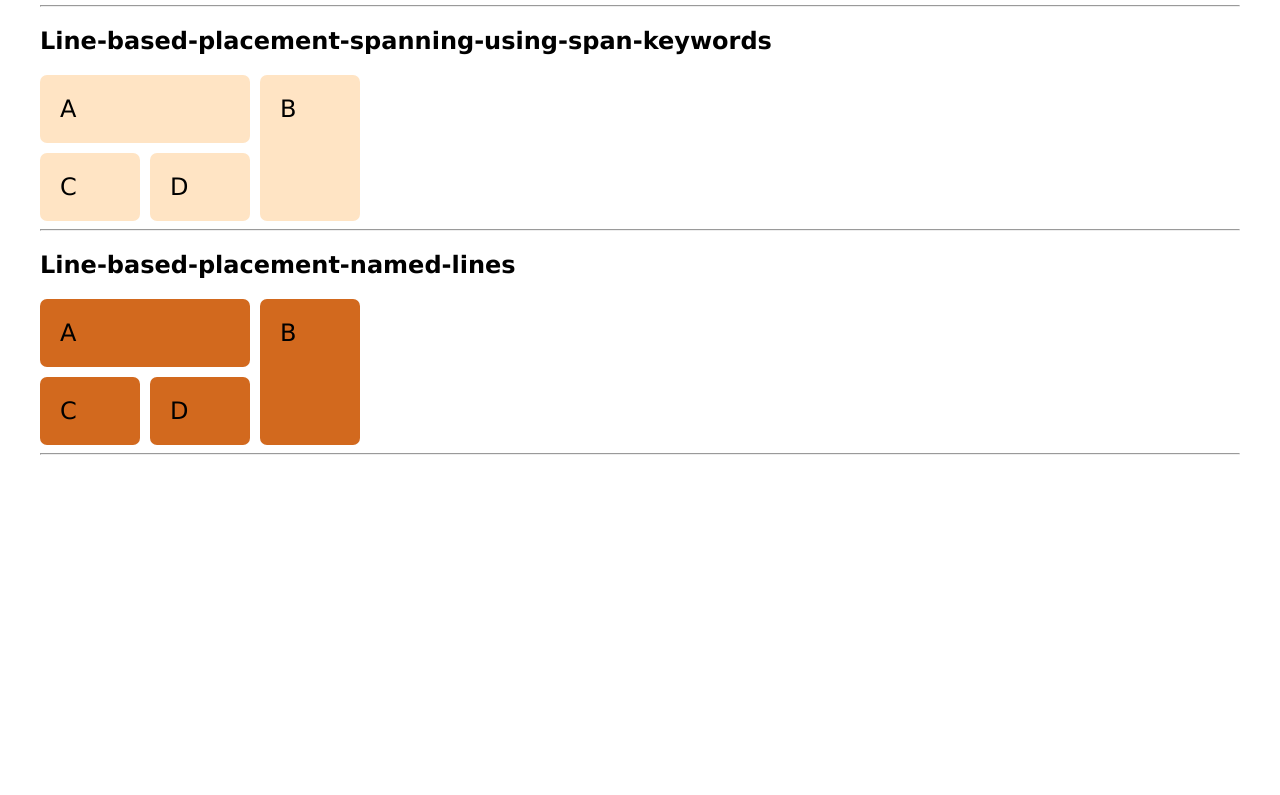
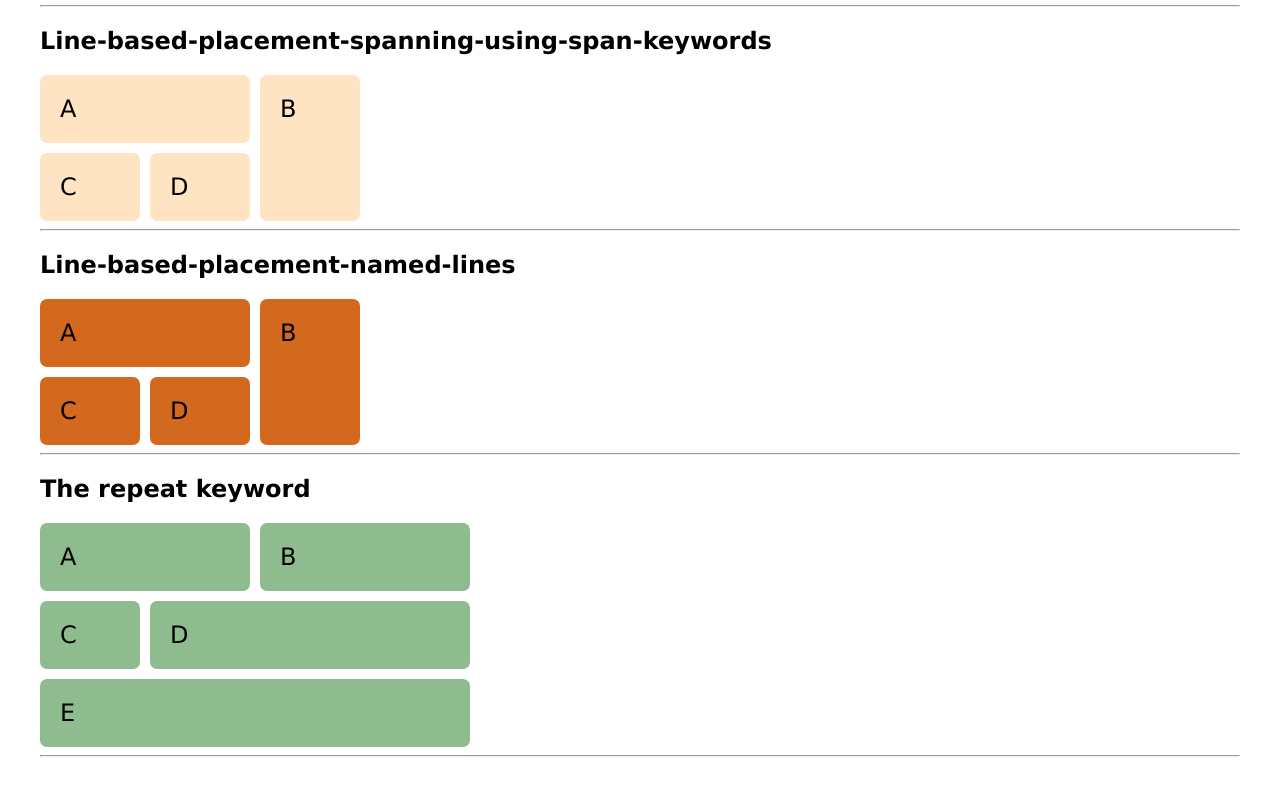
Before and after one commit to Lexicon-Frontend-React-2023-2024/grid, a plain HTML site: page index.html in a window 1280 px wide. Shown: the part 1202-1997 px from the top of the page. Before the commit the page ends 1697 px from the top, so only its background shows below. Drawn offline with Linux system fonts and the light colour scheme.

Commit message:
The repeat keyword rules

```diff
--- a/index.html
+++ b/index.html
@@ -84,6 +84,16 @@
         <div class="box7 D7">D</div>
     </div>
     <hr>
-
+     <h2>The repeat keyword</h2>
+     <!--The repeat keyword-->
+    <div class="boxEight">
+        <div class="box8 A8">A</div>
+        <div class="box8 B8">B</div>
+        <div class="box8 C8">C</div>
+        <div class="box8 D8">D</div>
+        <div class="box8 E8">E</div>
+    </div>
+    <hr>
+    <!--TODO: Tomorrow....-->
 </body>
 </html>
--- a/style.css
+++ b/style.css
@@ -285,3 +285,48 @@ body {
     grid-column: col2-start;
     grid-row: row2-start;
 }
+
+/* End */
+
+/* The repeat keyword */
+
+.boxEight {
+    display: grid;
+    gap: 10px;
+    grid-template-columns: repeat(4, [col] 100px);
+    grid-template-rows: repeat(3, [row] auto);
+}
+
+.box8 {
+    background-color: darkseagreen;
+    border-radius: 7px;
+    padding: 20px;
+    font-size: 150%;
+}
+
+.A8 {
+    grid-column: col / span 2;
+    grid-row: row;
+}
+
+.B8 {
+    grid-column: col 3 / span 2;
+    grid-row: row;
+}
+
+.C8 {
+    grid-column: col;
+    grid-row: row 2;
+}
+
+.D8 {
+    grid-column: col 2 / span 3;
+    grid-row: row 2;
+}
+
+.E8 {
+    grid-column: col / span 4;
+    grid-row: row 3;
+}
+
+/* End */
```
